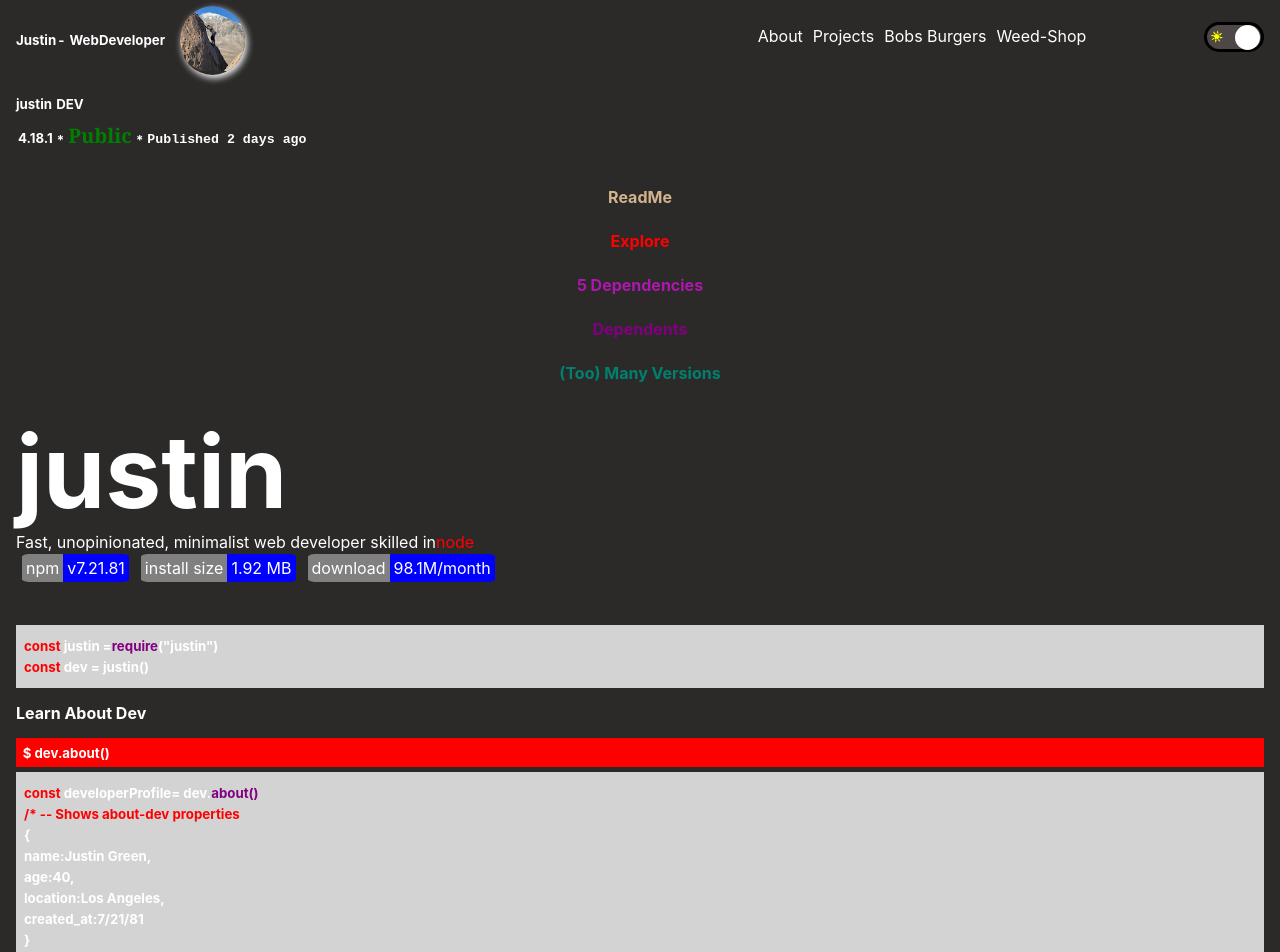
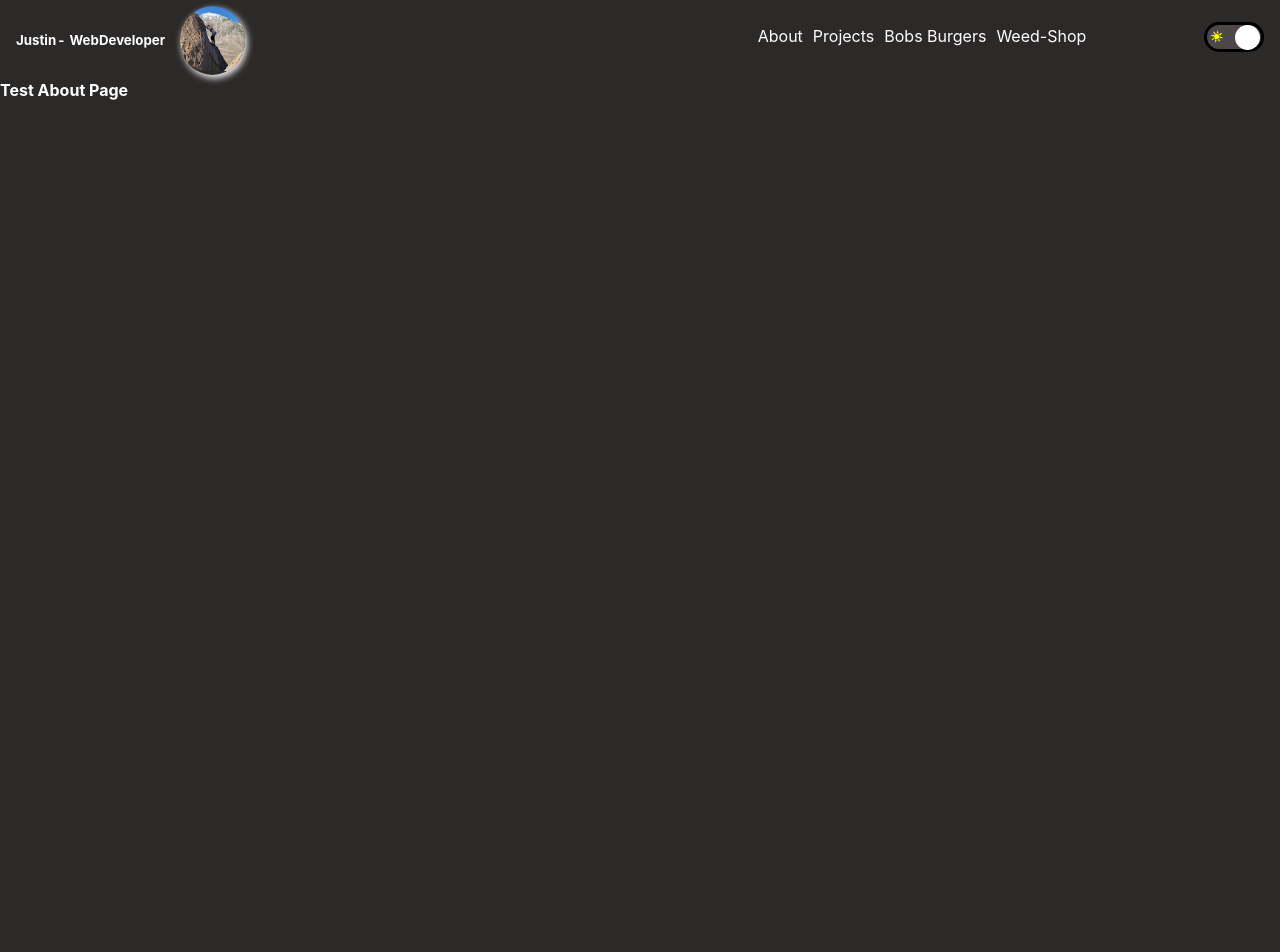
Before and after one commit to jgreen721/nextjs_portfolio, a Next.js app: page /about in a window 1280 px wide. Shown: the top 952 px of the page. After the commit the page ends 880 px from the top, so only its background shows below. Built offline with nearby package versions, Linux system fonts and the light colour scheme.

Commit message:
x-ed out about page deploy try

```diff
--- a/pages/about/index.js
+++ b/pages/about/index.js
@@ -1,6 +1,6 @@
 import React from "react";
 // import Image from "next/image";
-import { motion } from "framer-motion";
+// import { motion } from "framer-motion";
 import styles from "./About.module.css";
 
 const slideVariant = {
@@ -18,87 +18,88 @@ const slideVariant = {
 
 const About = () => {
   return (
-    <motion.div
-      variants={slideVariant}
-      initial="initial"
-      animate="animate"
-      className={styles.about_page}
-    >
-      <div className={styles.about_header}>
-        <div className={styles.about_top_flex_start}>
-          <h5 className={styles.bold}>
-            justin <span className={styles.description_box}>DEV</span>
-          </h5>
-          <div className={styles.top_meta}>
-            <h5>4.18.1</h5>
-            <h5 className={styles.dot}>*</h5>
-            <h5 className={styles.green}>Public </h5>
-            <h5 className={styles.dot}>*</h5>
-            <h5 className={styles.courier_new}>Published 2 days ago</h5>
-          </div>
-        </div>
-        <div className={styles.about_header_text_center_div}>
-          <h4 className={styles.tan}>ReadMe</h4>
-          <h4 className={styles.red}>Explore</h4>
-          <h4 className={styles.violet}>5 Dependencies</h4>
-          <h4 className={styles.purple}>Dependents</h4>
-          <h4 className={styles.green_blue}> (Too) Many Versions</h4>
-        </div>
-        <div className={styles.about_header_middle}>
-          <h1 className={styles.about_h1}>justin</h1>
-          <p>
-            Fast, unopinionated, minimalist web developer skilled in
-            <span className={styles.red}>node</span>
-          </p>
-          <div className={styles.about_header_bottom_flex}>
-            <div className={styles.tag_divs}>
-              <span className={styles.gray_tag}>npm</span>
-              <span className={styles.blue_tag}>v7.21.81</span>
-            </div>
-            <div className={styles.tag_divs}>
-              <span className={styles.gray_tag}>install size</span>
-              <span className={styles.blue_tag}>1.92 MB</span>
-            </div>
-            <div className={styles.tag_divs}>
-              <span className={styles.gray_tag}>download</span>
-              <span className={styles.blue_tag}>98.1M/month</span>
-            </div>
-          </div>
-        </div>
-        <div className={styles.about_body}>
-          <div className={styles.about_body_content}>
-            <div className={styles.courier_code}>
-              <h5>
-                <span className={styles.red}>const</span> justin =
-                <span className={styles.purple}>require</span>("justin")
-              </h5>
-              <h5>
-                <span className={styles.red}>const</span> dev = justin()
-              </h5>
-            </div>
+    // <motion.div
+    //   variants={slideVariant}
+    //   initial="initial"
+    //   animate="animate"
+    //   className={styles.about_page}
+    // >
+    //   <div className={styles.about_header}>
+    //     <div className={styles.about_top_flex_start}>
+    //       <h5 className={styles.bold}>
+    //         justin <span className={styles.description_box}>DEV</span>
+    //       </h5>
+    //       <div className={styles.top_meta}>
+    //         <h5>4.18.1</h5>
+    //         <h5 className={styles.dot}>*</h5>
+    //         <h5 className={styles.green}>Public </h5>
+    //         <h5 className={styles.dot}>*</h5>
+    //         <h5 className={styles.courier_new}>Published 2 days ago</h5>
+    //       </div>
+    //     </div>
+    //     <div className={styles.about_header_text_center_div}>
+    //       <h4 className={styles.tan}>ReadMe</h4>
+    //       <h4 className={styles.red}>Explore</h4>
+    //       <h4 className={styles.violet}>5 Dependencies</h4>
+    //       <h4 className={styles.purple}>Dependents</h4>
+    //       <h4 className={styles.green_blue}> (Too) Many Versions</h4>
+    //     </div>
+    //     <div className={styles.about_header_middle}>
+    //       <h1 className={styles.about_h1}>justin</h1>
+    //       <p>
+    //         Fast, unopinionated, minimalist web developer skilled in
+    //         <span className={styles.red}>node</span>
+    //       </p>
+    //       <div className={styles.about_header_bottom_flex}>
+    //         <div className={styles.tag_divs}>
+    //           <span className={styles.gray_tag}>npm</span>
+    //           <span className={styles.blue_tag}>v7.21.81</span>
+    //         </div>
+    //         <div className={styles.tag_divs}>
+    //           <span className={styles.gray_tag}>install size</span>
+    //           <span className={styles.blue_tag}>1.92 MB</span>
+    //         </div>
+    //         <div className={styles.tag_divs}>
+    //           <span className={styles.gray_tag}>download</span>
+    //           <span className={styles.blue_tag}>98.1M/month</span>
+    //         </div>
+    //       </div>
+    //     </div>
+    //     <div className={styles.about_body}>
+    //       <div className={styles.about_body_content}>
+    //         <div className={styles.courier_code}>
+    //           <h5>
+    //             <span className={styles.red}>const</span> justin =
+    //             <span className={styles.purple}>require</span>("justin")
+    //           </h5>
+    //           <h5>
+    //             <span className={styles.red}>const</span> dev = justin()
+    //           </h5>
+    //         </div>
 
-            <h4 className={styles.title_h4}>Learn About Dev</h4>
-            <h5 className={styles.doc_h5}> $ dev.about()</h5>
+    //         <h4 className={styles.title_h4}>Learn About Dev</h4>
+    //         <h5 className={styles.doc_h5}> $ dev.about()</h5>
 
-            <div className={styles.courier_code}>
-              <h5>
-                <span className={styles.red}>const</span> developerProfile= dev.
-                <span className={styles.purple}>about()</span>
-              </h5>
-              <h5 className={styles.h5_comment}>
-                {`/* -- Shows about-dev properties`}
-              </h5>
-              <h5>{`{`}</h5>
-              <h5>name:Justin Green,</h5>
-              <h5> age:40,</h5>
-              <h5>location:Los Angeles,</h5>
-              <h5>created_at:7/21/81</h5>
-              <h5>{`}`}</h5>
-            </div>
-          </div>
-        </div>
-      </div>
-    </motion.div>
+    //         <div className={styles.courier_code}>
+    //           <h5>
+    //             <span className={styles.red}>const</span> developerProfile= dev.
+    //             <span className={styles.purple}>about()</span>
+    //           </h5>
+    //           <h5 className={styles.h5_comment}>
+    //             {`/* -- Shows about-dev properties`}
+    //           </h5>
+    //           <h5>{`{`}</h5>
+    //           <h5>name:Justin Green,</h5>
+    //           <h5> age:40,</h5>
+    //           <h5>location:Los Angeles,</h5>
+    //           <h5>created_at:7/21/81</h5>
+    //           <h5>{`}`}</h5>
+    //         </div>
+    //       </div>
+    //     </div>
+    //   </div>
+    // </motion.div>
+    <h4>Test About Page</h4>
   );
 };
 
```
